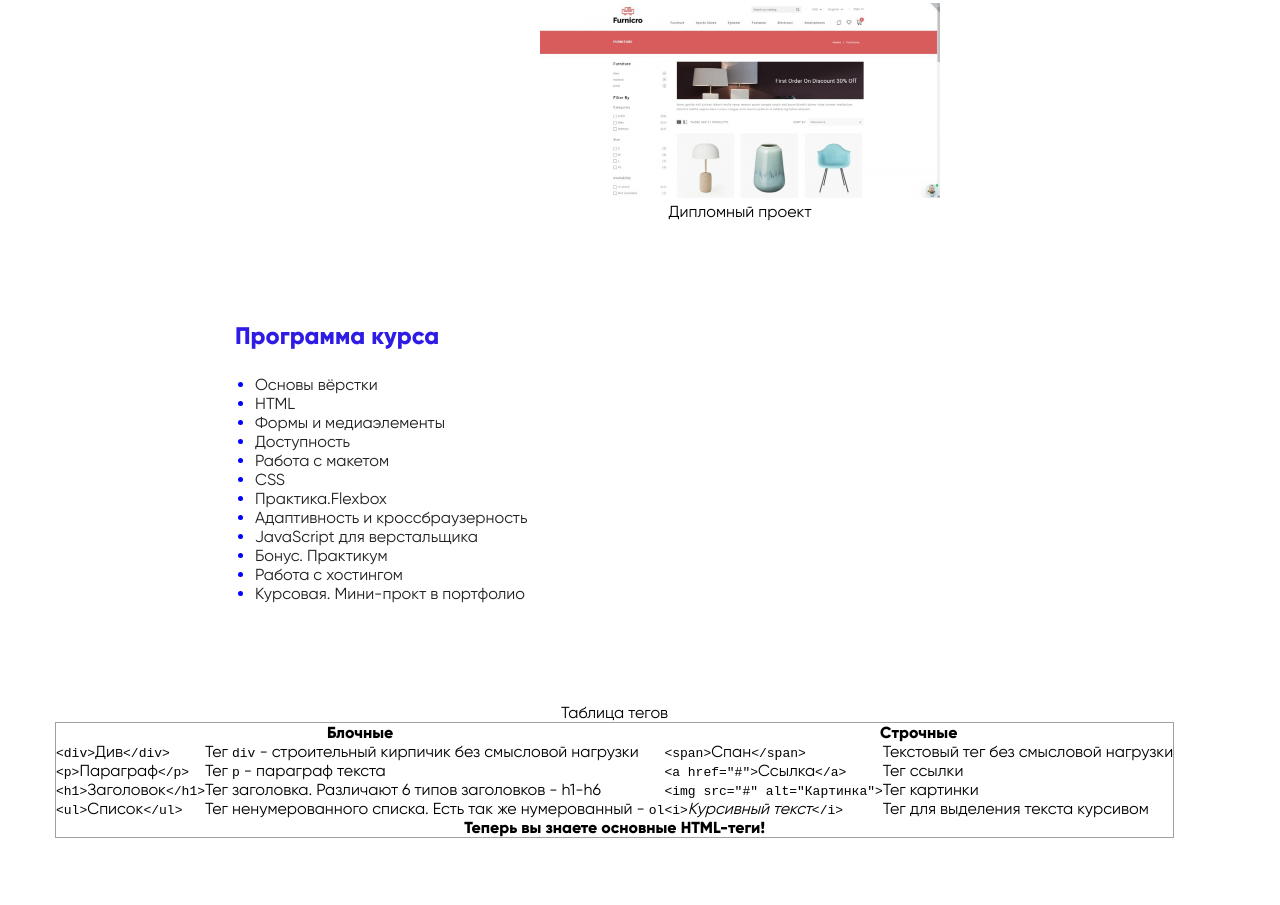
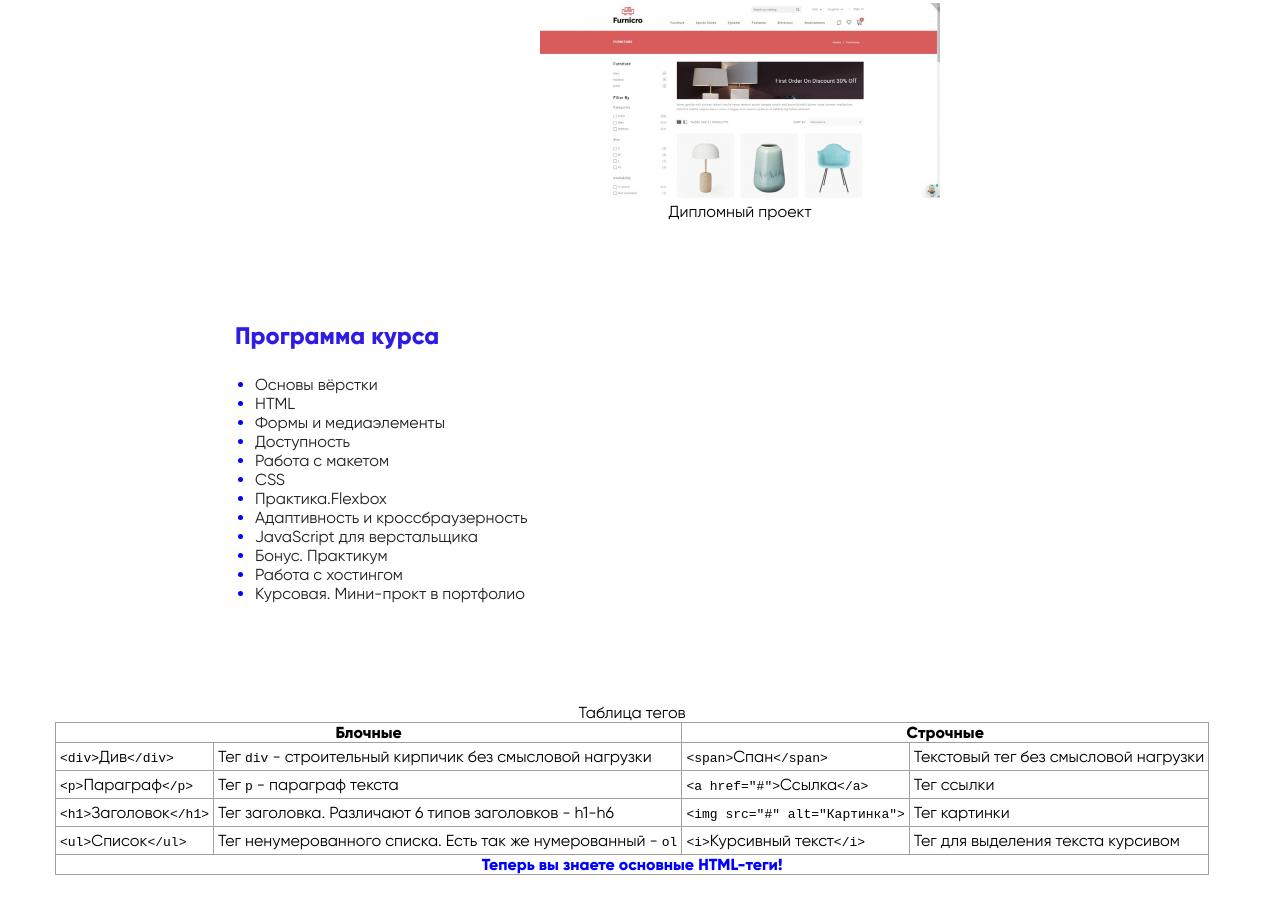
Before and after one commit to DmitriyBratishchev/web_layout_lesson3, a plain HTML site: page include/program.html in a window 1280 px wide. Shown: the part 1090-1995 px from the top of the page. Before the commit the page ends 1958 px from the top, so only its background shows below. Drawn offline with Linux system fonts and the light colour scheme.

Commit message:
homework 3

```diff
--- a/css/style.css
+++ b/css/style.css
@@ -154,3 +154,11 @@ table {
   border: 1px solid #a0a0a0;
   border-collapse: collapse;
 }
+
+td {
+  padding: 4px;
+}
+
+td, th {
+  border: 1px solid #a0a0a0;
+}
--- a/include/program.html
+++ b/include/program.html
@@ -77,11 +77,7 @@
         <li><span>Работа с хостингом</span></li>
         <li><span>Курсовая. Мини-прокт в портфолио</span></li>
       </ul>
-      <table
-        id="table-tegs"
-        cellpadding="4"
-        cellspacing="0"
-      >
+      <table id="table-tegs">
         <caption>
           Таблица тегов
         </caption>
@@ -138,7 +134,7 @@
               <code>ol</code>
             </td>
             <td>
-              <code>&lt;i&gt;</code><i>Курсивный текст</i><code>&lt;/i&gt;</code>
+              <code>&lt;i&gt;</code>Курсивный текст<code>&lt;/i&gt;</code>
             </td>
             <td>
               Тег для выделения текста курсивом
@@ -149,7 +145,7 @@
         <tfoot>
           <tr>
             <th colspan="4" align="center">
-              <b>Теперь вы знаете основные HTML-теги!</b>
+              <b class="blue">Теперь вы знаете основные HTML-теги!</b>
             </th>
           </tr>
         </tfoot>
```
